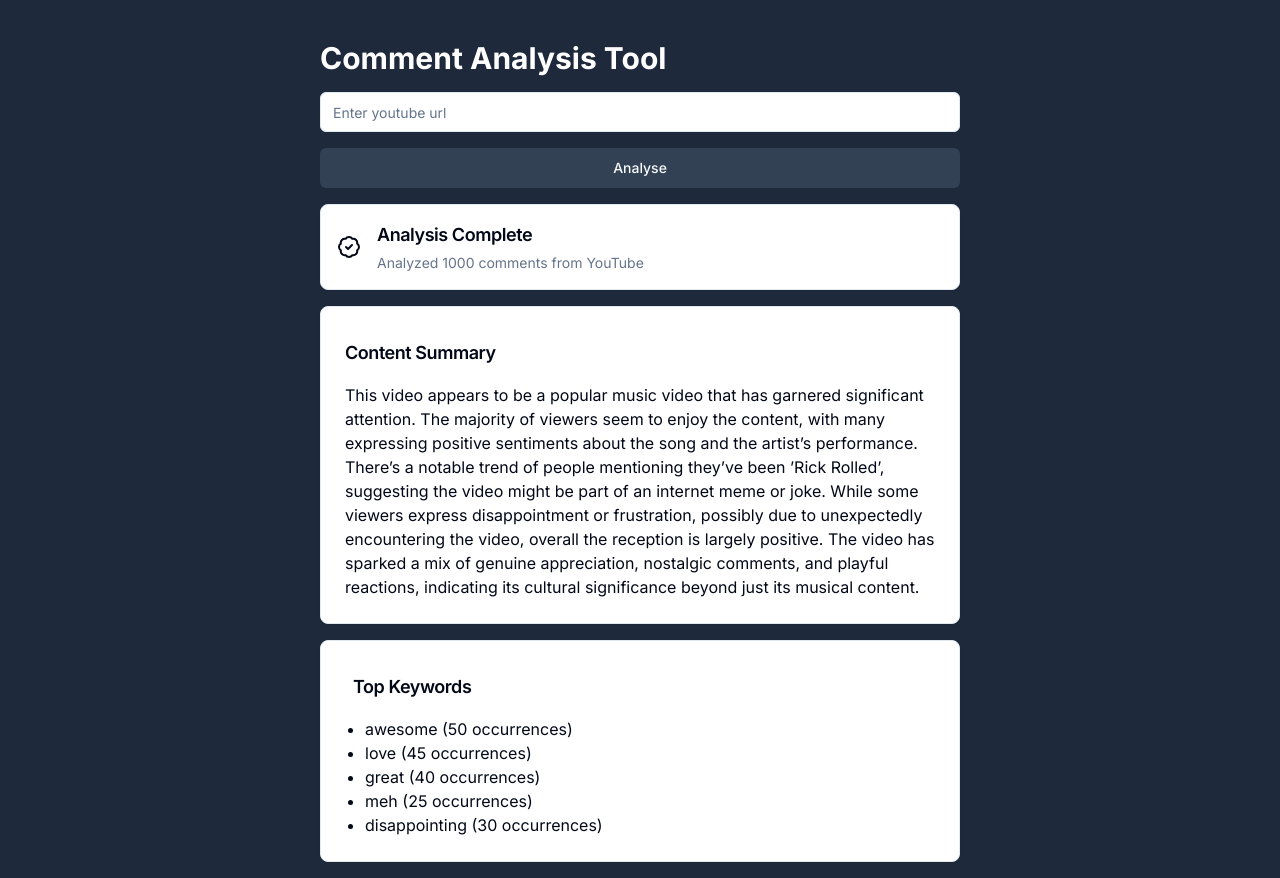
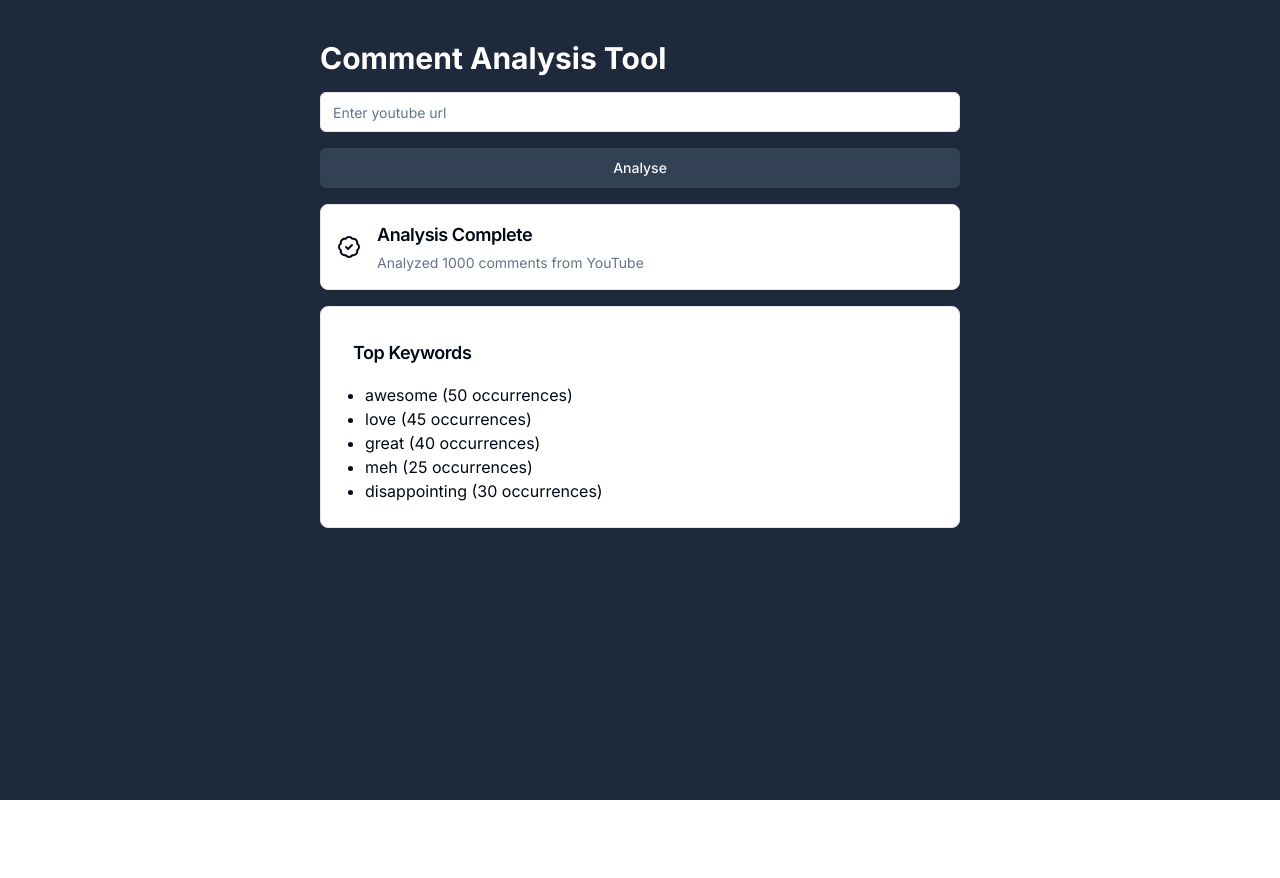
Before and after one commit to Ankit85/senti-ai-frontend, a Next.js app: page / in a window 1280 px wide. After the commit the page ends 800 px from the top, so only its background shows below. Built offline with nearby package versions, Linux system fonts and the light colour scheme.

Commit message:
add contentsummarycard component

```diff
--- a/src/app/page.tsx
+++ b/src/app/page.tsx
@@ -26,24 +26,7 @@ export default function Home() {
         <AnalyzeCard />
 
         {/* content summary */}
-        <Card className="px-4 py-4">
-          <CardHeader>
-            <CardTitle className="text-lg ml-[-8px]">Content Summary</CardTitle>
-          </CardHeader>
-          <CardContent className="">
-            This video appears to be a popular music video that has garnered
-            significant attention. The majority of viewers seem to enjoy the
-            content, with many expressing positive sentiments about the song and
-            the artist&rsquo;s performance. There&rsquo;s a notable trend of
-            people mentioning they&rsquo;ve been &rsquo;Rick Rolled&rsquo;,
-            suggesting the video might be part of an internet meme or joke.
-            While some viewers express disappointment or frustration, possibly
-            due to unexpectedly encountering the video, overall the reception is
-            largely positive. The video has sparked a mix of genuine
-            appreciation, nostalgic comments, and playful reactions, indicating
-            its cultural significance beyond just its musical content.
-          </CardContent>
-        </Card>
+
 
         {/* Top Keywords */}
         <Card className="px-4 py-4">
--- /dev/null
+++ b/src/components/ContentSummaryCard.tsx
@@ -0,0 +1,27 @@
+import React from "react";
+import { Card, CardHeader, CardTitle, CardContent } from "./ui/card";
+
+const ContentSummaryCard = () => {
+  return (
+    <Card className="px-4 py-4">
+      <CardHeader>
+        <CardTitle className="text-lg ml-[-8px]">Content Summary</CardTitle>
+      </CardHeader>
+      <CardContent className="">
+        This video appears to be a popular music video that has garnered
+        significant attention. The majority of viewers seem to enjoy the
+        content, with many expressing positive sentiments about the song and the
+        artist&rsquo;s performance. There&rsquo;s a notable trend of people
+        mentioning they&rsquo;ve been &rsquo;Rick Rolled&rsquo;, suggesting the
+        video might be part of an internet meme or joke. While some viewers
+        express disappointment or frustration, possibly due to unexpectedly
+        encountering the video, overall the reception is largely positive. The
+        video has sparked a mix of genuine appreciation, nostalgic comments, and
+        playful reactions, indicating its cultural significance beyond just its
+        musical content.
+      </CardContent>
+    </Card>
+  );
+};
+
+export default ContentSummaryCard;
```
